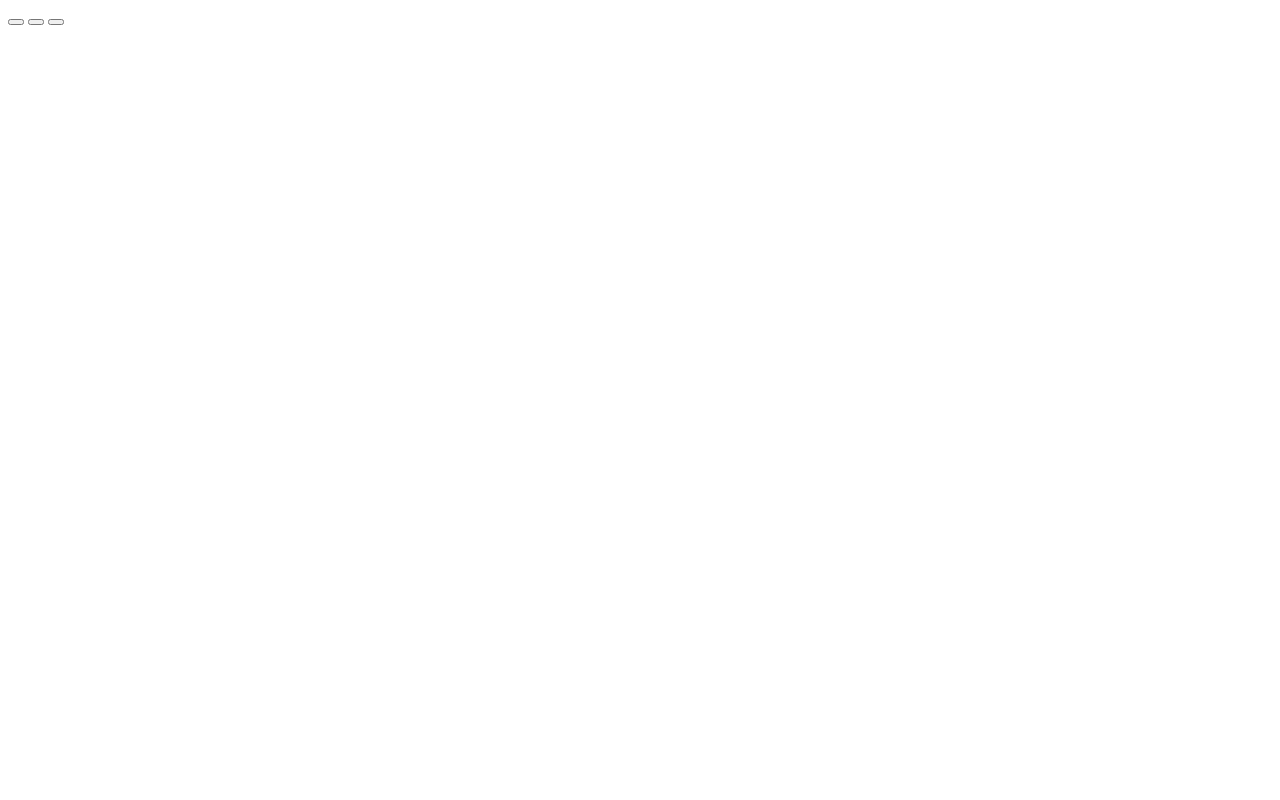
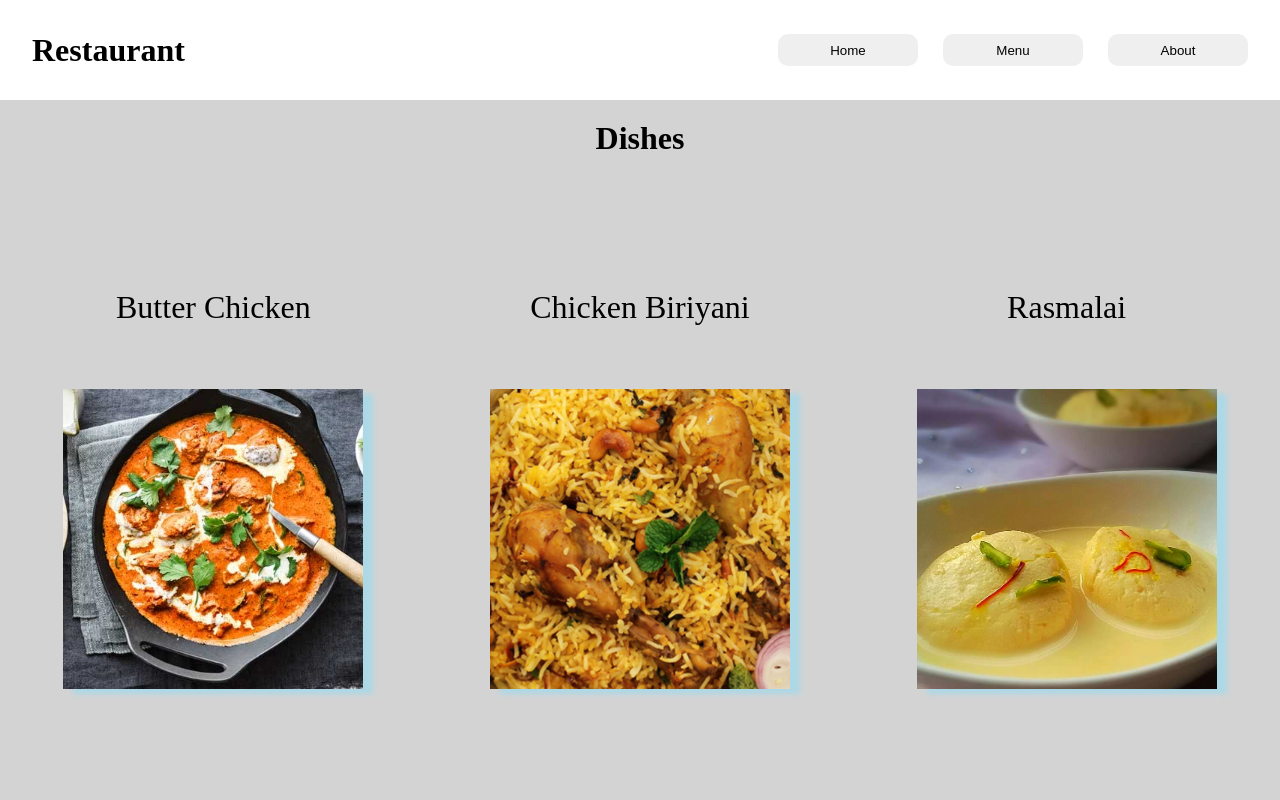
Before and after one commit to SahilSaxena007/Restaurant_Page, a website built with webpack: page src/index.html in a window 1280 px wide. Built offline with nearby package versions, Linux system fonts and the light colour scheme.

Commit message:
Layout complete

```diff
--- a/src/index.html
+++ b/src/index.html
@@ -7,14 +7,38 @@
 </head>
 <body>
     <header class="header">
-        <div class="content">
+        <div class="title">Restaurant</div>
 
-        </div>
         <nav>
-            <button id="home"></button>
-            <button id="Menu"></button>
-            <button id="About"></button>
+            <button id="home">Home</button>
+            <button id="Menu">Menu</button>
+            <button id="About">About</button>
         </nav>
     </header>
+    <div class="content">
+        <div>Dishes</div>
+
+        <div class="items">
+            <div class="item">
+                <p>Butter Chicken</p>
+                <div class="image">
+
+                </div>
+            </div>
+            <div class="item">
+                <p>Chicken Biriyani</p>
+                <div class="image">
+
+                </div>
+            </div>
+            <div class="item">
+                <p>Rasmalai</p>
+                <div class="image">
+
+                </div>
+            </div>
+        </div>
+
+    </div>
 </body>
 </html>
--- a/src/index.js
+++ b/src/index.js
@@ -1 +1,6 @@
+import './style.css';
+import './images/butter-chicken-ac2ff98.jpg';
+import './images/biriyani.jpg';
+import './images/rasmali.jpg';
+
 console.log('Hello');
--- /dev/null
+++ b/src/style.css
@@ -0,0 +1,100 @@
+* {
+    height: 100%;
+    margin: 0;
+}
+
+body {
+    display: grid;
+    grid-template-rows: 1fr 7fr;
+}
+
+.header {
+    background-color: white;
+    display: grid;
+    grid-template-columns: 1fr 1fr;
+}
+
+nav{
+    display: flex;
+    justify-content: end;
+    align-items: center;
+    padding-right: 5%;
+    gap: 25px;
+}
+
+button{
+    width: 140px;
+    height: 32%;
+    border: none;
+    border-radius: 10px;
+}
+
+.title{
+    display: flex;
+    justify-content: start;
+    align-items: center;
+    font-size: 2rem;
+    font-weight: 600;
+    padding-left: 5%;
+
+}
+
+
+.content {
+    background-color: lightgray;
+    display: grid;
+    grid-template-rows: 1fr 8fr;
+}
+
+.content>:first-child{
+    display: flex;
+    justify-content: center;
+    align-items: center;
+    font-size: 2rem;
+    font-weight: 600;
+
+}
+
+.items{
+    display: grid;
+    grid-template-columns:repeat(3, 1fr) ;
+}
+
+.item{
+    display: flex;
+    flex-direction: column;
+    align-items: center;
+    justify-content: center;
+}
+
+.image{
+    height: 300px;
+    width: 300px;
+    background-size: cover;
+    background-position: center;
+    box-shadow: 10px 5px 5px lightblue;
+}
+
+.image:hover{
+    box-shadow: 10px 5px 5px lightcoral;
+    height: 350px;
+    width: 350px;
+}
+
+.item>p{
+    height: 100px;
+    font-size: 2rem;
+    font-weight: 500;
+}
+
+.items>:nth-child(1)>.image{
+    background-image: url('./images/butter-chicken-ac2ff98.jpg');
+}
+
+.items>:nth-child(2)>.image{
+    background-image: url('./images/biriyani.jpg');
+}
+
+.items>:nth-child(3)>.image{
+    background-image: url('./images/rasmali.jpg');
+}
--- a/webpack.config.js
+++ b/webpack.config.js
@@ -1,6 +1,7 @@
 const path = require('path');
 const HtmlWebpackPlugin = require('html-webpack-plugin');
 module.exports = {
+    mode:'development',
     entry: './src/index.js',
     plugins : [
         new HtmlWebpackPlugin({
@@ -11,5 +12,29 @@ module.exports = {
     output: {
         filename : 'main.js',
         path: path.resolve(__dirname, 'dist'),
+        assetModuleFilename: 'images/[hash][ext][query]',
     },
+    module: {
+
+        rules: [
+
+          {
+
+            test: /\.css$/i,
+
+            use: ['style-loader', 'css-loader'],
+
+          },
+          {
+
+            test: /\.(png|svg|jpg|jpeg|gif)$/i,
+
+            type: 'asset/resource',
+
+          },
+
+
+        ],
+
+      },
 }
```
Also changed, not shown: package.json (+7 -3 lines), src/images/biriyani.jpg (added), src/images/butter-chicken-ac2ff98.jpg (added), src/images/rasmali.jpg (added), 1 other file.
